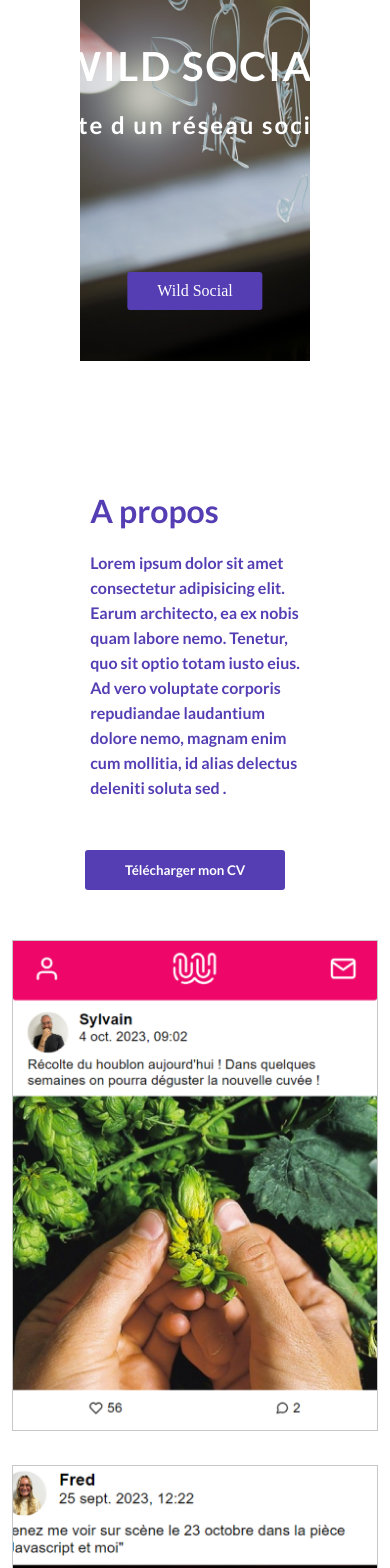
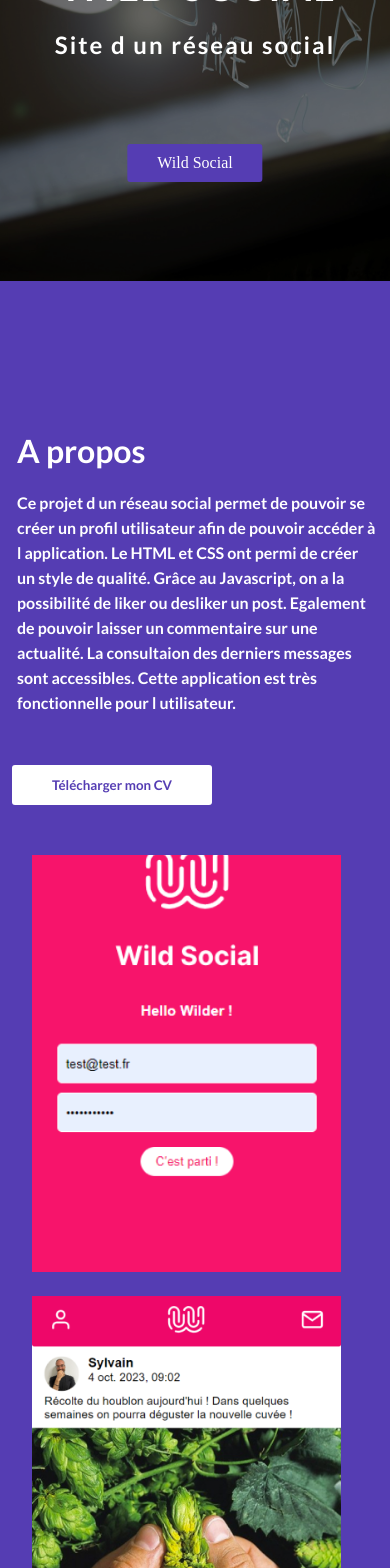
Before and after one commit to davidduranty/portfolio_Duranty_David, a React (Vite) app in the folder frontend/: page /project1 in a window 390 px wide. Shown: the part 432-2000 px from the top of the page. Built offline with nearby package versions, Linux system fonts and the light colour scheme.

Commit message:
adjust project 2 responsive

```diff
--- a/frontend/src/components/Projects-header/_headerProject1.scss
+++ b/frontend/src/components/Projects-header/_headerProject1.scss
@@ -1,10 +1,11 @@
 .project-info-container {
   width: 100%;
-  padding: 80px;
+  // padding: 80px 0;
 
   position: relative;
   @include center;
   img {
+    filter: brightness(50%);
     min-width: 100%;
     height: 70vh;
     background-size: cover;
--- a/frontend/src/components/Projects-skills/SkillsProject1.jsx
+++ b/frontend/src/components/Projects-skills/SkillsProject1.jsx
@@ -1,19 +1,49 @@
 import { Link } from "react-router-dom";
 import CV_David from "../../pages/CV_David";
+import { useEffect } from "react";
 
 function SkillsProject1() {
   const filePath = "/" + `cv.pdf`;
+
+  useEffect(() => {
+    const handleScroll = () => {
+      const skillsBoxesElement = document.querySelector(
+        ".container-skills-boxes"
+      );
+      const imgProjectElement = document.querySelector(
+        ".container-img-project"
+      );
+
+      if (window.scrollY > 200) {
+        skillsBoxesElement.classList.add("visible");
+      }
+
+      if (window.scrollY > 300) {
+        imgProjectElement.classList.add("visibleImg");
+      }
+    };
+
+    window.addEventListener("scroll", handleScroll);
+
+    return () => {
+      window.removeEventListener("scroll", handleScroll);
+    };
+  }, []);
   return (
+    <div className="container-max bg-purple">
       <div className="container">
         <div className="container-skills">
+          <div className="container-skills-boxes">
             <div className="content-about-project">
               <h1>A propos</h1>
               <p>
-            Lorem ipsum dolor sit amet consectetur adipisicing elit. Earum
-            architecto, ea ex nobis quam labore nemo. Tenetur, quo sit optio
-            totam iusto eius. Ad vero voluptate corporis repudiandae laudantium
-            dolore nemo, magnam enim cum mollitia, id alias delectus deleniti
-            soluta sed .
+                Ce projet d un réseau social permet de pouvoir se créer un
+                profil utilisateur afin de pouvoir accéder à l application. Le
+                HTML et CSS ont permi de créer un style de qualité. Grâce au
+                Javascript, on a la possibilité de liker ou desliker un post.
+                Egalement de pouvoir laisser un commentaire sur une actualité.
+                La consultaion des derniers messages sont accessibles. Cette
+                application est très fonctionnelle pour l utilisateur.
               </p>
             </div>
             <div className="btn-project">
@@ -24,17 +54,18 @@
                 </button>
               </Link>
             </div>
-
+          </div>
           <div className="container-img-project">
             <div className="img-about-project">
               <img
                 className="img-project"
-              src="wildsocial.png"
+                src="acceuil.png"
                 alt="photo site wild social"
               />
             </div>
             <div className="img-about-project-add">
-            <img src="capture.png" alt="" />
+              <img src="wildsocial.png" alt="" />
+            </div>
           </div>
         </div>
       </div>
--- a/frontend/src/components/Projects-skills/_skillsProject1.scss
+++ b/frontend/src/components/Projects-skills/_skillsProject1.scss
@@ -1,55 +1,98 @@
 .container-skills {
+  padding: 100px 0;
   display: flex;
-
+  align-items: center;
   flex-direction: column;
-  align-items: center;
-
+  .container-skills-boxes {
+    width: 100%;
+    transform: translateX(-600px);
+    transition: 2s ease-in-out;
+    &.visible {
+      transform: none;
+      transition: 2s ease-in-out;
+    }
     .content-about-project {
-    width: 60%;
-
+      width: 100%;
       h1 {
         padding-left: 5px;
         font-family: "lato";
-      color: $primary-color;
+        color: white;
       }
       p {
         padding-left: 5px;
         font-family: "lato";
         line-height: 25px;
-      color: $primary-color;
+        color: white;
       }
     }
     .btn-project {
-    width: 60%;
+      max-width: 100%;
       padding: 50px 25px 50px 0;
+
+      #btn {
+        background: white;
+        color: $primary-color;
+        font-family: "lato";
+      }
+    }
+  }
+  .container-img-project {
+    width: 100%;
+    transform: translateX(600px);
+    transition: 2s ease-in-out;
+    display: flex;
+    align-items: center;
+    flex-direction: column;
+    row-gap: 20px;
+    &.visibleImg {
+      transform: none;
+      transition: 2s ease-in-out;
     }
     .img-about-project,
     .img-about-project-add {
-    margin: 0 auto;
-    min-width: 55%;
+      max-width: 100%;
+
       img {
-      width: 100%;
-      border: 0.5px solid rgba(173, 168, 168, 0.641);
+        padding-left: 20px;
+        max-width: 90%;
         background-position: center;
         object-fit: cover;
       }
       .img-project {
-      margin-bottom: 30px;
+      }
     }
   }
 }
 
-@media screen and (min-width: 900px) {
+@media screen and (min-width: 800px) {
+  .container-skills {
+    display: flex;
+    flex-direction: row;
+    justify-content: center;
     .container-img-project {
-    width: 100%;
-    background: $primary-color;
       display: flex;
+      flex-direction: row;
+      justify-content: center;
       .img-about-project,
       .img-about-project-add {
-      padding: 50px;
+        width: 100%;
         img {
-        width: 80%;
         }
       }
     }
   }
+  //   .container-img-project {
+  //     width: 100%;
+  //     background: $primary-color;
+  //     display: flex;
+  //     flex-direction: column;
+  //     align-items: center;
+  //     .img-about-project,
+  //     .img-about-project-add {
+  //       img {
+  //         // width: 100%;
+  //       }
+  //     }
+  //   }
+  // }
+}
--- a/frontend/src/components/Technology/_technology.scss
+++ b/frontend/src/components/Technology/_technology.scss
@@ -9,6 +9,7 @@
   justify-content: space-around;
   flex-direction: column;
   align-items: center;
+  padding-bottom: 80px;
   .container-boxes {
     display: flex;
     flex-direction: column;
--- a/frontend/src/components/about/About.jsx
+++ b/frontend/src/components/about/About.jsx
@@ -1,23 +1,29 @@
+import { useEffect } from "react";
 import { Link } from "react-router-dom";
 import CV_David from "../../pages/CV_David";
-import { useEffect } from "react";
 
 function About() {
   const filePath = "/" + `cv.pdf`;
 
   useEffect(() => {
-    window.addEventListener("scroll", () => {
+    const handleScrollAbout = () => {
+      const skillsBoxes = document.querySelector(".content-about");
+      const imgProject = document.querySelector(".img-about-profil");
+
       if (window.scrollY > 200) {
-        document.querySelector(".content-about").classList.add("visible");
+        skillsBoxes.classList.add("visible1");
       }
-    });
-  }, []);
-  useEffect(() => {
-    window.addEventListener("scroll", () => {
+
       if (window.scrollY > 300) {
-        document.querySelector(".img-about-profil").classList.add("visibleImg");
+        imgProject.classList.add("visibleImg1");
       }
-    });
+    };
+
+    window.addEventListener("scroll", handleScrollAbout);
+
+    return () => {
+      window.removeEventListener("scroll", handleScrollAbout);
+    };
   }, []);
 
   return (
--- a/frontend/src/components/about/_about.scss
+++ b/frontend/src/components/about/_about.scss
@@ -12,7 +12,7 @@
     justify-content: center;
     min-height: 500px;
     transition: 2s ease-in-out;
-    &.visible {
+    &.visible1 {
       transform: none;
       transition: 2s ease-in-out;
     }
@@ -34,7 +34,7 @@
     width: 60%;
     padding: 30px 0;
     transition: 2s ease-in-out;
-    &.visibleImg {
+    &.visibleImg1 {
       transform: none;
       transition: 2s ease-in-out;
     }
```
Also changed, not shown: frontend/public/acceuil.png (added). Lines whose indentation alone changed are shown as unchanged.
